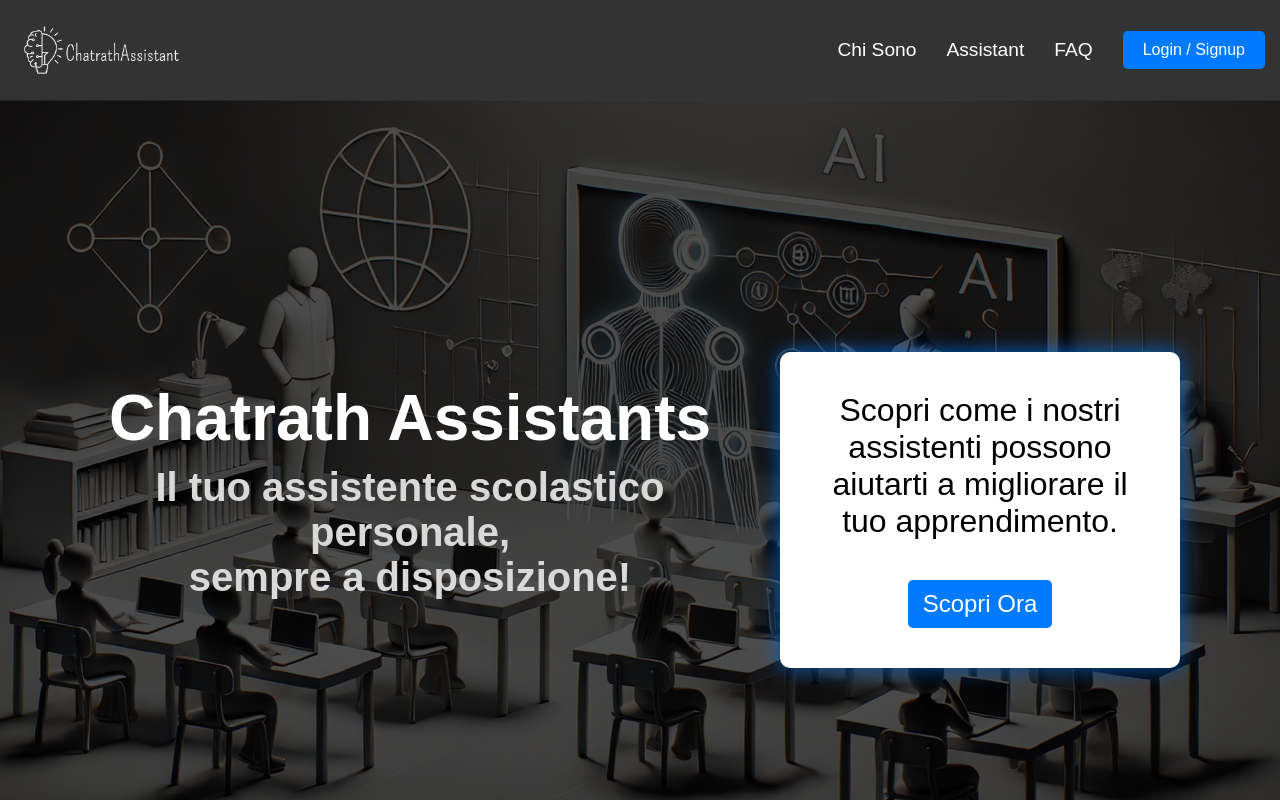
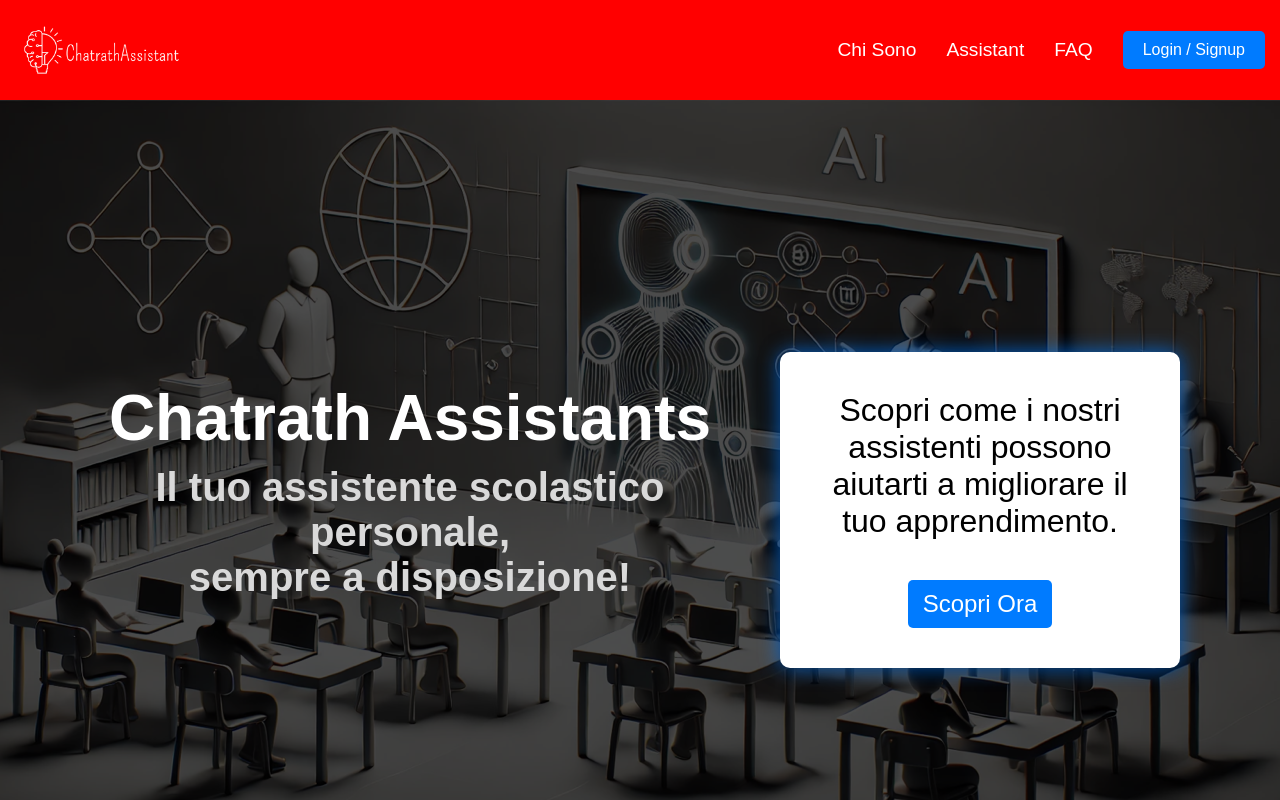
Before and after one commit to Barooo04/ChatrathProject, a React (Create React App) app: page / in a window 1280 px wide. Shown: the top 800 px of the page. Built offline with nearby package versions, Linux system fonts and the light colour scheme.

Commit message:
navbar red prova

```diff
--- a/src/LandingPage/LandingPage.css
+++ b/src/LandingPage/LandingPage.css
@@ -25,7 +25,7 @@ html, body {
     align-items: center; /* Allinea verticalmente al centro */
     justify-content: space-between; /* Spazio tra logo e menu */
     width: 100%;
-    background-color: #333; /* Colore di sfondo della navbar */
+    background-color: red; /* Colore di sfondo della navbar */
     padding: 15px 0; /* Aumenta il padding per rendere la navbar più alta */
     height: 100px; /* Altezza della navbar */
 }
```
